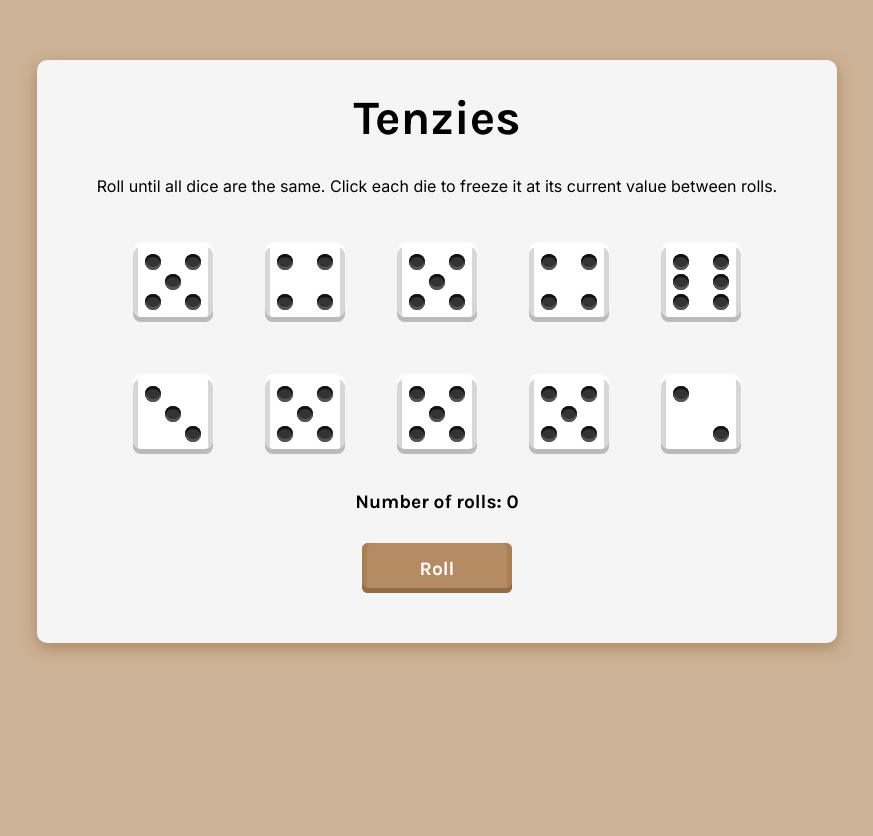
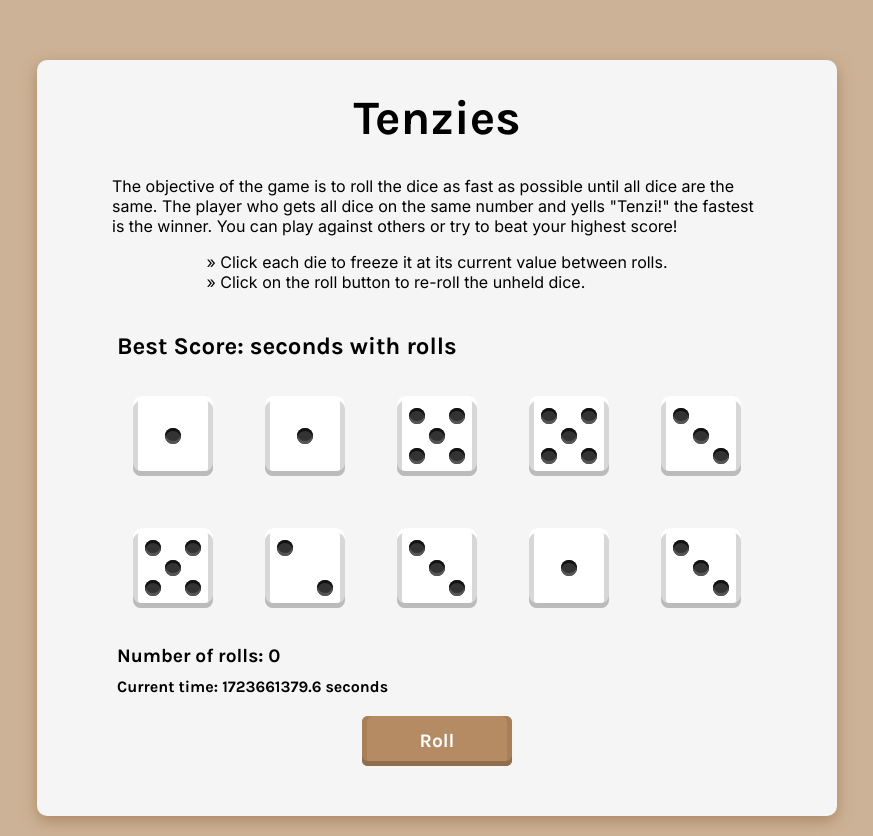
Before and after one commit to steph-xue/tenzies-game, a React (Vite) app: page / in a window 1280 px wide. Both pictures are taken after a click on the button "Start Game". Shown: the whole page, without its empty margins (203-1076 px from the left). Before the commit the page ends 800 px from the top, so only its background shows below. Built offline with nearby package versions, Linux system fonts and the light colour scheme.

Commit message:
updated instructions for game

```diff
--- a/src/App.jsx
+++ b/src/App.jsx
@@ -17,6 +17,18 @@ function App() {
     // Create a state variable to store the number of rolls
     const [rolls, setRolls] = React.useState(0);
 
+    // Create a state variable to store the start time of the current game
+    const [startTime, setStartTime] = React.useState(null);
+
+    // Create a state variable to store the end time of the current game
+    const [endTime, setEndTime] = React.useState(null);
+
+    // Create a state variable to store the current time
+    const [time, setTime] = React.useState(null);
+
+    // Create a state variable to store the current score (time and number of rolls to finish game after achieving a tenzies win)
+    const [currentScore, setCurrentScore] = React.useState({});
+
     // Create a state variable to store the best score (fastest time and associated number of rolls)
     const [bestScore, setbestScore] = React.useState(() => localStorage.getItem("bestScore") || {});
 
@@ -28,15 +40,27 @@ function App() {
         const allSameValue = dice.every(die => die.value === firstValue);
         if (allHeld && allSameValue) {
             setTenzies(true);
+            setEndTime(new Date());
         }
     }, [dice])
 
+    // Check if the player has achieved a new best score (fastest time) to save to local storage
     React.useEffect(() => {
       if (tenzies) {
-        let currentScore = {
+        setCurrentScore({
           rolls: rolls,
-          time: new Date()
+          time: ((endTime.getTime() - startTime.getTime())/1000)
+        });
       }
+
+      if (bestScore) {
+        if (currentScore.time < bestScore.time) {
+          setbestScore(currentScore);
+          localStorage.setItem("bestScore", currentScore);
+        }
+      } else {
+        setbestScore(currentScore);
+        localStorage.setItem("bestScore", currentScore);
       }
 
     }, [tenzies])
@@ -78,18 +102,20 @@ function App() {
       setRolls(prevRolls => prevRolls + 1);
     }
 
-    // Function to start the game
+    // Function to start the game or start a new game
     function startGame() {
+      setTenzies(false);
       setGameStarted(true);
+      setDice(allNewDice());
+      setRolls(0);
+      setStartTime(new Date());
+
+      // Updates the current time every second
+      setInterval(() => {
+        setTime(new Date().getTime());
+      }, 1000);
     }
 
-    // Function to start a new game
-    function newGame() {
-      setTenzies(false);
-      setGameStarted(false);
-      setDice(allNewDice());
-      setRolls(0);
-    }
 
     // Map the dice objects to an array of dice components
     const diceElements = dice.map(die => (
@@ -106,18 +132,45 @@ function App() {
         <main>
             {tenzies && <Confetti />}
             <h1 className="title">Tenzies</h1>
-            <p className="instructions">Roll until all dice are the same.
-            Click each die to freeze it at its current value between rolls.</p>
+            <p className="instructions-1">
+              The objective of the game is to roll the dice as fast as possible until all dice are the same.
+              The player who gets all dice on the same number and yells "Tenzi!" the fastest is the winner.
+              You can play against others or try to beat your highest score!
+            </p>
+            <p className="instructions-2">
+              <p>» Click each die to freeze it at its current value between rolls.</p>
+              <p>» Click on the roll button to re-roll the unheld dice.</p>
+            </p>
+
+            {
+              gameStarted &&
+              <div>
+                {bestScore !== null && <h2 className="best-score">Best Score: {bestScore.time} seconds with {bestScore.rolls} rolls</h2>}
                 <div className="dice-container">
                   {diceElements}
                 </div>
                 <div className="roll-number">
                   Number of rolls: {rolls}
                 </div>
+                <div className="current-time">
+                  Current time: {time/1000} seconds
+                </div>
+              </div>
+            }
 
             {tenzies && <h2 className="win">You won!</h2>}
+            {tenzies && <h2 className="roll-win">It took you {currentScore.time} seconds!</h2>}
             {tenzies && <h2 className="roll-win">It took you {rolls} rolls!</h2>}
 
+            {
+              !gameStarted && !tenzies &&
+                <button
+                    className="tenzies-button"
+                    onClick={startGame}
+                >
+                    Start Game
+                </button>
+            }
             {
               gameStarted && !tenzies &&
                 <button
@@ -128,19 +181,10 @@ function App() {
                 </button>
             }
             {
-              !gameStarted && !tenzies &&
+              gameStarted && tenzies &&
                 <button
                     className="tenzies-button"
                     onClick={startGame}
-                >
-                    Start Game
-                </button>
-            }
-            {
-              gameStarted && tenzies &&
-                <button
-                    className="tenzies-button"
-                    onClick={newGame}
                 >
                     New Game
                 </button>
--- a/src/style.css
+++ b/src/style.css
@@ -13,7 +13,7 @@ body {
 
 main {
   background-color: #F5F5F5;
-  min-height: 550px;
+  min-height: 50px;
   width: 800px;
   padding-block: 30px;
   padding-left: 20px;
@@ -32,12 +32,27 @@ main {
   margin-bottom: 10px;
 }
 
-.instructions {
+.instructions-1 {
   font-family: 'Inter', sans-serif;
   font-weight: 400;
   margin-top: 20px;
+  margin-bottom: 6px;
+  text-align: left;
+  max-width: 650px;
+}
+
+.instructions-2 {
+  font-family: 'Inter', sans-serif;
+  font-weight: 400;
+  margin-top: 10px;
   margin-bottom: 20px;
-  text-align: center;
+  text-align: left;
+  max-width: 500px;
+}
+
+.instructions-2 > p {
+  margin-top: 0px;
+  margin-bottom: 0px;
 }
 
 .dice-container {
```
Lines whose indentation alone changed are shown as unchanged.
